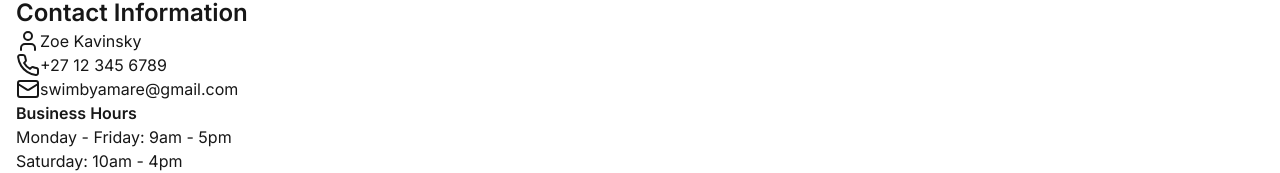
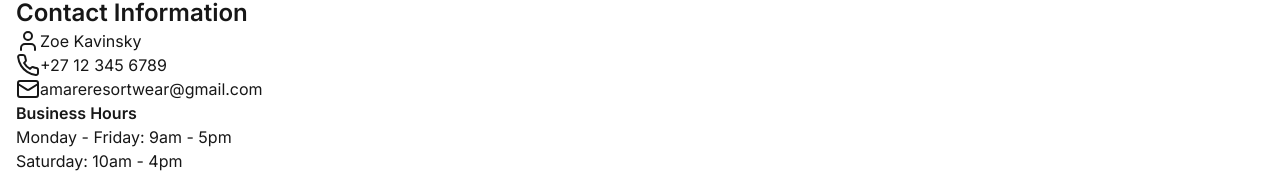
Before and after one commit to ThulaniMthembu/amareswimwear, a Next.js app: page /contact in a window 1280 px wide. Shown: the part 467-640 px from the top of the page. Built offline with nearby package versions, Linux system fonts and the light colour scheme; no server answers.

Commit message:
contact email update

```diff
--- a/src/app/contact/page.tsx
+++ b/src/app/contact/page.tsx
@@ -135,7 +135,7 @@ const ContactPage: React.FC = () => {
                 </div>
                 <div className="flex items-center space-x-2">
                   <Mail className="text-[#1c1c1c]" />
-                  <p className="text-[#1c1c1c]">swimbyamare@gmail.com</p>
+                  <p className="text-[#1c1c1c]">amareresortwear@gmail.com</p>
                 </div>
               </div>
               <div className="mt-8">
```
